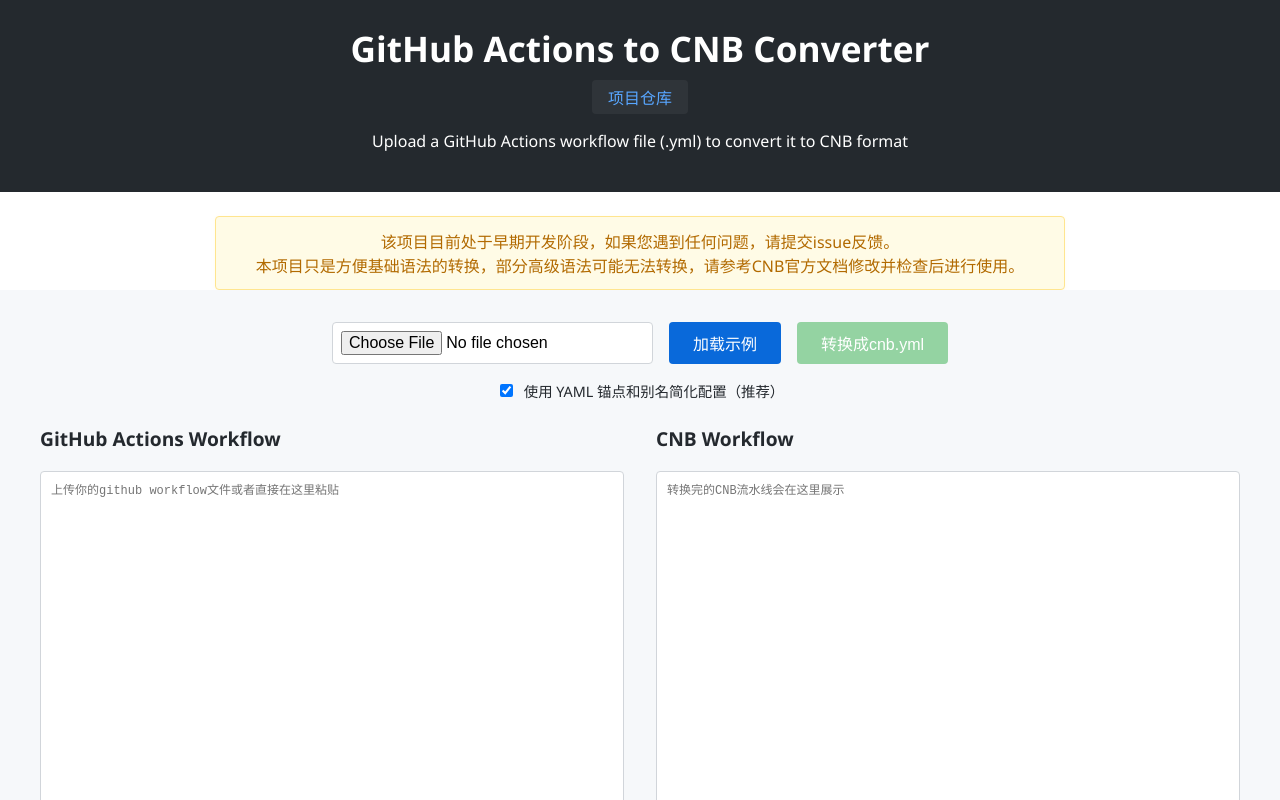
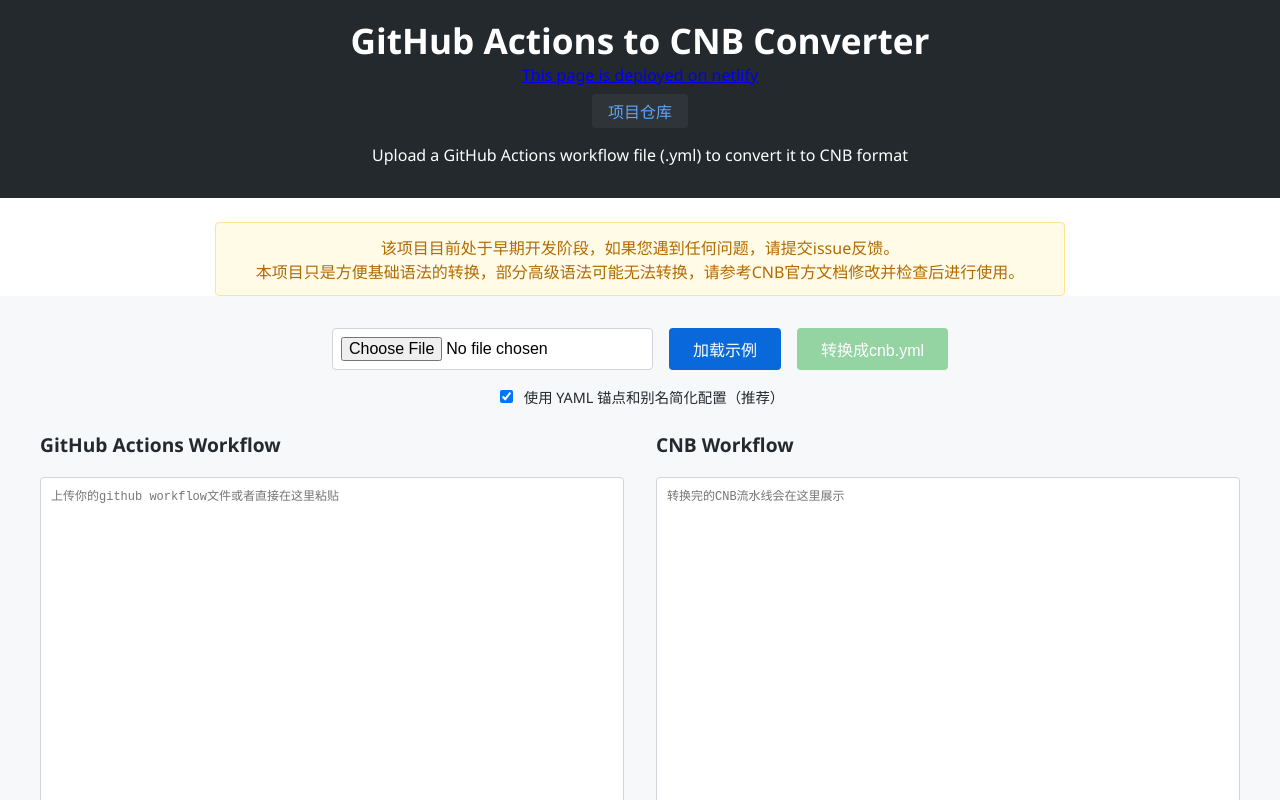
Before and after one commit to haorwen/action2cnb, a React (Create React App) app: page / in a window 1280 px wide. Shown: the top 800 px of the page. Built offline with nearby package versions, Linux system fonts and the light colour scheme.

Commit message:
Update App.js

```diff
--- a/src/App.js
+++ b/src/App.js
@@ -104,6 +104,7 @@
     <div className="App">
       <header className="App-header">
         <h1>GitHub Actions to CNB Converter</h1>
+        <a href="https://app.netlify.com/" target="_blank">This page is deployed on netlify</a>
         <a
           href="https://cnb.cool/haorwen/action2cnb"
           className="repo-link"
```
